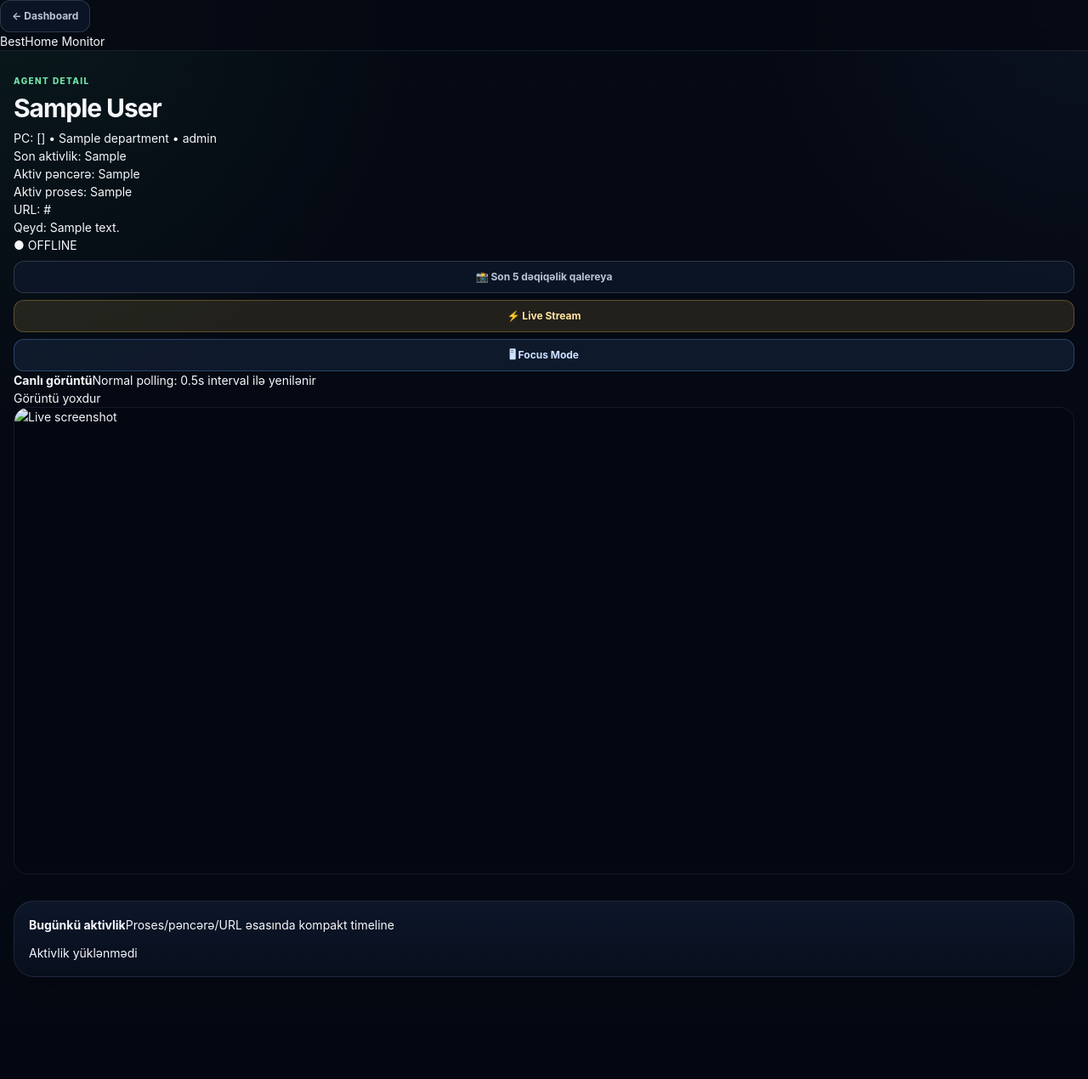
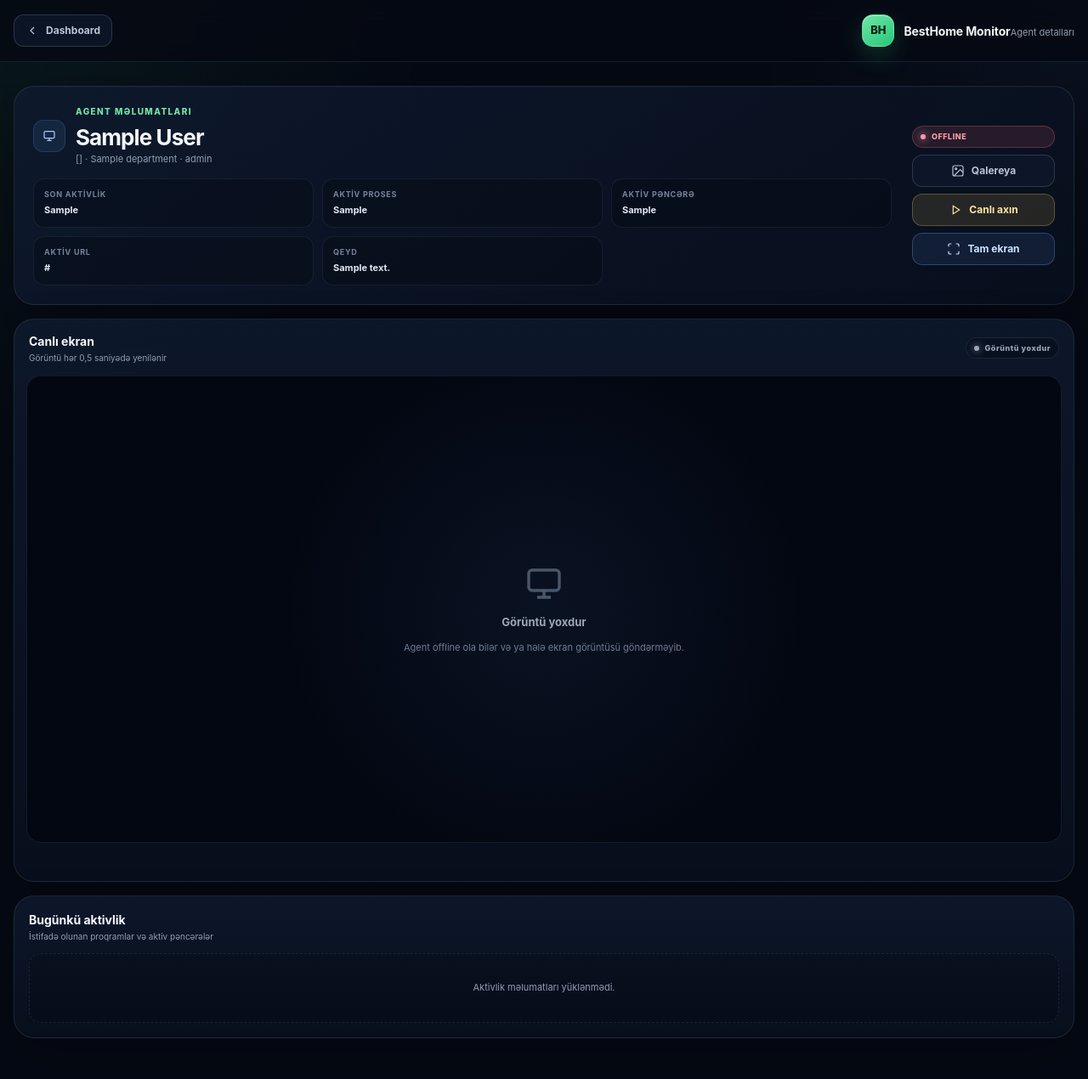
Before and after one commit to AsadAsadov/server, a Flask app: template templates/agent_detail.html in a window 1280 px wide. Shown: the whole page at 85% size. Before the commit the page ends 1150 px from the top, so only its background shows below. Run offline with Flask 3, Linux system fonts and the light colour scheme; the template is opened without the code that fills it: most values are stand-ins (such as "Sample title", 1, 10 or a date in 2020).

Commit message:
Redesign agent detail and live monitor experience

```diff
--- a/templates/agent_detail.html
+++ b/templates/agent_detail.html
@@ -1,5 +1,5 @@
 <!doctype html>
-<html>
+<html lang="az">
 <head>
   <meta charset="utf-8">
   <title>{{ full_name }} - BestHome Monitor</title>
@@ -7,33 +7,218 @@
   <link rel="stylesheet" href="{{ url_for('static', filename='css/style.css') }}">
 </head>
 <body>
-<header class="app-header focus-hide"><a href="{{ url_for('main.dashboard') }}" class="back">← Dashboard</a><div class="subtitle">BestHome Monitor</div></header>
+<header class="app-header focus-hide">
+  <div class="header-inner">
+    <a href="{{ url_for('main.dashboard') }}" class="back">
+      <svg class="icon" viewBox="0 0 24 24" fill="none" stroke="currentColor" stroke-width="1.8"><path d="m15 18-6-6 6-6"/></svg>
+      Dashboard
+    </a>
+    <a class="brand" href="{{ url_for('main.dashboard') }}">
+      <span class="badge">BH</span>
+      <span><span class="brand-title">BestHome Monitor</span><span class="brand-subtitle">Agent detalları</span></span>
+    </a>
+  </div>
+</header>
+
 <main class="detail-main" id="detail-main">
-  <section class="detail-hero focus-hide">
-    <div><p class="eyebrow">Agent detail</p><h1>{{ full_name }}</h1><div class="subtitle">PC: {{ agent_name }}{% if department %} • {{ department }}{% endif %}{% if role %} • {{ role }}{% endif %}<br>Son aktivlik: {{ last_seen_str }}</div><div class="subtitle detail-meta">Aktiv pəncərə: {{ active_window or '—' }}<br>Aktiv proses: {{ active_process or '—' }}{% if active_url %}<br>URL: <span class="url-text">{{ active_url }}</span>{% endif %}</div>{% if note %}<div class="subtitle">Qeyd: {{ note }}</div>{% endif %}</div>
-    <div class="detail-actions">{% if is_online %}<span class="pill pill-online">● ONLINE</span>{% else %}<span class="pill pill-offline">● OFFLINE</span>{% endif %}<a href="{{ url_for('main.agent_gallery', agent_name=agent_name) }}" class="btn-gallery">📸 Son 5 dəqiqəlik qalereya</a><button id="stream-btn" type="button" class="btn-stream">⚡ Live Stream</button><button id="focus-btn" type="button" class="btn-focus">🖥 Focus Mode</button></div>
+  <section class="agent-summary focus-hide">
+    <div class="agent-summary-main">
+      <div class="agent-summary-title">
+        <div class="agent-avatar">
+          <svg class="icon" viewBox="0 0 24 24" fill="none" stroke="currentColor" stroke-width="1.8"><rect x="3" y="4" width="18" height="12" rx="2"/><path d="M8 20h8M12 16v4"/></svg>
+        </div>
+        <div>
+          <p class="eyebrow">Agent məlumatları</p>
+          <h1>{{ full_name }}</h1>
+          <div class="agent-summary-pc">{{ agent_name }}{% if department %} · {{ department }}{% endif %}{% if role %} · {{ role }}{% endif %}</div>
+        </div>
+      </div>
+
+      <div class="agent-detail-grid">
+        <div class="detail-tile"><span>Son aktivlik</span><b>{{ last_seen_str }}</b></div>
+        <div class="detail-tile"><span>Aktiv proses</span><b>{{ active_process or '—' }}</b></div>
+        <div class="detail-tile"><span>Aktiv pəncərə</span><b title="{{ active_window or '' }}">{{ active_window or '—' }}</b></div>
+        {% if active_url %}<div class="detail-tile"><span>Aktiv URL</span><b title="{{ active_url }}">{{ active_url }}</b></div>{% endif %}
+        {% if note %}<div class="detail-tile"><span>Qeyd</span><b title="{{ note }}">{{ note }}</b></div>{% endif %}
+      </div>
+    </div>
+
+    <div class="detail-actions">
+      <span class="status-badge {{ 'status-online' if is_online else 'status-offline' }}"><i class="status-dot"></i>{{ 'ONLINE' if is_online else 'OFFLINE' }}</span>
+      <a href="{{ url_for('main.agent_gallery', agent_name=agent_name) }}" class="btn-gallery">
+        <svg class="icon" viewBox="0 0 24 24" fill="none" stroke="currentColor" stroke-width="1.8"><rect x="3" y="3" width="18" height="18" rx="3"/><circle cx="8.5" cy="8.5" r="1.5"/><path d="m21 15-5-5L5 21"/></svg>
+        Qalereya
+      </a>
+      <button id="stream-btn" type="button" class="btn-stream">
+        <svg class="icon" viewBox="0 0 24 24" fill="none" stroke="currentColor" stroke-width="1.8"><path d="M8 5v14l11-7z"/></svg>
+        Canlı axın
+      </button>
+      <button id="focus-btn" type="button" class="btn-focus">
+        <svg class="icon" viewBox="0 0 24 24" fill="none" stroke="currentColor" stroke-width="1.8"><path d="M8 3H5a2 2 0 0 0-2 2v3M16 3h3a2 2 0 0 1 2 2v3M8 21H5a2 2 0 0 1-2-2v-3M16 21h3a2 2 0 0 0 2-2v-3"/></svg>
+        Tam ekran
+      </button>
+    </div>
   </section>
-  <section class="live-box live-box-large" id="live-box"><div class="live-header"><div><b>Canlı görüntü</b><span class="subtitle" id="live-mode-label">Normal polling: 0.5s interval ilə yenilənir</span></div><div id="live-status" class="subtitle">Yüklənir...</div></div><div class="live-stage" id="live-stage"><img id="live-img" class="live-img" src="" alt="Live screenshot"><div id="mouse-cursor" class="mouse-cursor" hidden></div></div><div class="live-meta" id="live-meta"></div></section>
-  <section class="activity-panel focus-hide"><div class="activity-head"><div><b>Bugünkü aktivlik</b><span class="subtitle">Proses/pəncərə/URL əsasında kompakt timeline</span></div><button id="activity-toggle" type="button" class="btn-secondary" hidden>Hamısını göstər</button></div><div id="activity-list" class="activity-list"><div class="subtitle">Yüklənir...</div></div></section>
+
+  <section class="live-panel" id="live-box">
+    <div class="panel-header focus-hide">
+      <div>
+        <div class="panel-title">Canlı ekran</div>
+        <div class="panel-subtitle" id="live-mode-label">Görüntü hər 0,5 saniyədə yenilənir</div>
+      </div>
+      <div id="live-status" class="live-status-badge"><i class="status-dot"></i>Yüklənir</div>
+    </div>
+
+    <div class="live-stage" id="live-stage">
+      <img id="live-img" class="live-img hidden" alt="Canlı ekran görüntüsü">
+      <div id="live-empty" class="live-empty">
+        <svg class="icon" viewBox="0 0 24 24" fill="none" stroke="currentColor" stroke-width="1.7"><rect x="3" y="4" width="18" height="12" rx="2"/><path d="M8 20h8M12 16v4"/></svg>
+        <b>Görüntü gözlənilir</b>
+        <span>Agent serverə qoşulduqda son ekran görüntüsü burada görünəcək.</span>
+      </div>
+      <div id="mouse-cursor" class="mouse-cursor" hidden></div>
+    </div>
+    <div class="live-meta" id="live-meta"></div>
+  </section>
+
+  <section class="activity-panel focus-hide">
+    <div class="activity-head">
+      <div>
+        <div class="panel-title">Bugünkü aktivlik</div>
+        <div class="panel-subtitle">İstifadə olunan proqramlar və aktiv pəncərələr</div>
+      </div>
+      <button id="activity-toggle" type="button" class="btn-secondary" hidden>Hamısını göstər</button>
+    </div>
+    <div id="activity-list" class="activity-list"><div class="activity-empty">Aktivlik məlumatları yüklənir...</div></div>
+  </section>
 </main>
-<div id="modal"><span id="modal-close">✕</span><img id="modal-img"></div>
+
+<div id="modal"><span id="modal-close">✕</span><img id="modal-img" alt="Ekran görüntüsü"></div>
+
 <script>
-const agentName={{ agent_name|tojson }};
-const imgEl=document.getElementById('live-img'),metaEl=document.getElementById('live-meta'),statusEl=document.getElementById('live-status'),cursorEl=document.getElementById('mouse-cursor'),stageEl=document.getElementById('live-stage'),streamBtn=document.getElementById('stream-btn'),modeLabel=document.getElementById('live-mode-label');
-let lastMouse=null,showAllActivity=false,activityRows=[],isStreamMode=false,pollTimer=null,mouseTimer=null;
-function positionCursor(){if(!lastMouse||!imgEl.naturalWidth){cursorEl.hidden=true;return;}const rect=imgEl.getBoundingClientRect();const stageRect=stageEl.getBoundingClientRect();const imgRatio=imgEl.naturalWidth/imgEl.naturalHeight;const boxRatio=rect.width/rect.height;let w=rect.width,h=rect.height,offX=0,offY=0;if(boxRatio>imgRatio){w=h*imgRatio;offX=(rect.width-w)/2;}else{h=w/imgRatio;offY=(rect.height-h)/2;}const x=offX+(lastMouse.mouse_x/lastMouse.screen_width)*w;const y=offY+(lastMouse.mouse_y/lastMouse.screen_height)*h;cursorEl.style.left=(rect.left-stageRect.left+x)+'px';cursorEl.style.top=(rect.top-stageRect.top+y)+'px';cursorEl.hidden=false;}
-function applyMetadata(data){metaEl.textContent='Son görüntü: '+data.created_at+(data.active_url?' • URL: '+data.active_url:'');if(data.mouse_x!=null&&data.mouse_y!=null&&data.screen_width&&data.screen_height){lastMouse=data;positionCursor();}else{lastMouse=null;cursorEl.hidden=true;}}
-async function fetchLastMetadata(updateImage){try{const resp=await fetch('/api/agent/'+encodeURIComponent(agentName)+'/last');if(!resp.ok){statusEl.textContent='Görüntü yoxdur';return;}const data=await resp.json();if(!data.ok){statusEl.textContent='Görüntü yoxdur';return;}if(updateImage&&data.filename){imgEl.src='/screens/'+data.filename+'?t='+Date.now();}applyMetadata(data);statusEl.textContent=isStreamMode?'Live stream aktiv':'Aktiv';}catch(e){statusEl.textContent='Bağlantı xətası';}}
-function startPollingMode(){isStreamMode=false;streamBtn.classList.remove('active');streamBtn.textContent='⚡ Live Stream';modeLabel.textContent='Normal polling: 0.5s interval ilə yenilənir';if(mouseTimer){clearInterval(mouseTimer);mouseTimer=null;}fetchLastMetadata(true);pollTimer=setInterval(()=>fetchLastMetadata(true),500);}
-function startStreamMode(){isStreamMode=true;streamBtn.classList.add('active');streamBtn.textContent='⏸ Normal Mode';modeLabel.textContent='Live Stream Mode: MJPEG axını aktivdir';if(pollTimer){clearInterval(pollTimer);pollTimer=null;}imgEl.src='/stream/'+encodeURIComponent(agentName)+'?t='+Date.now();statusEl.textContent='Live stream aktiv';fetchLastMetadata(false);mouseTimer=setInterval(()=>fetchLastMetadata(false),1000);}
-function toggleStreamMode(){if(isStreamMode){startPollingMode();}else{startStreamMode();}}
-function renderActivity(){const list=document.getElementById('activity-list'),toggle=document.getElementById('activity-toggle');if(!activityRows.length){list.innerHTML='<div class="subtitle">Bugün üçün aktivlik yoxdur</div>';return;}const rows=showAllActivity?activityRows:activityRows.slice(0,5);list.innerHTML=rows.map(a=>`<div class="activity-item"><div><b>${escapeHtml(a.process||'—')}</b><span>${escapeHtml(a.url||a.window||'—')}</span></div><div class="activity-time"><b>${escapeHtml(a.formatted_duration)}</b><span>${escapeHtml(a.first_seen)} - ${escapeHtml(a.last_seen)}</span></div></div>`).join('');toggle.hidden=activityRows.length<=5;toggle.textContent=showAllActivity?'Az göstər':'Hamısını göstər';}
-function escapeHtml(v){return String(v||'').replace(/[&<>"]/g,c=>({'&':'&amp;','<':'&lt;','>':'&gt;','"':'&quot;'}[c]));}
-async function fetchActivity(){try{const resp=await fetch('/api/agent/'+encodeURIComponent(agentName)+'/activity/today');const data=await resp.json();activityRows=data.activities||[];renderActivity();}catch(e){document.getElementById('activity-list').innerHTML='<div class="subtitle">Aktivlik yüklənmədi</div>';}}
-startPollingMode();fetchActivity();setInterval(fetchActivity,30000);imgEl.addEventListener('load',positionCursor);window.addEventListener('resize',positionCursor);streamBtn.addEventListener('click',toggleStreamMode);
-document.getElementById('activity-toggle').addEventListener('click',()=>{showAllActivity=!showAllActivity;renderActivity();});
-const focusBtn=document.getElementById('focus-btn');function setFocus(on){document.body.classList.toggle('focus-mode',on);focusBtn.textContent=on?'Normal view':'🖥 Focus Mode';setTimeout(positionCursor,50);}focusBtn.addEventListener('click',async()=>{const on=!document.body.classList.contains('focus-mode');setFocus(on);if(on&&document.fullscreenEnabled){try{await document.documentElement.requestFullscreen();}catch(e){}}else if(!on&&document.fullscreenElement){document.exitFullscreen();}});document.addEventListener('keydown',e=>{if(e.key==='Escape')setFocus(false);});document.addEventListener('fullscreenchange',()=>{if(!document.fullscreenElement)setFocus(false);});
-const modal=document.getElementById('modal'),modalImg=document.getElementById('modal-img'),modalClose=document.getElementById('modal-close');imgEl.addEventListener('click',()=>{if(document.body.classList.contains('focus-mode'))return;if(!imgEl.src)return;modalImg.src=imgEl.src;modal.style.display='flex';});modalClose.addEventListener('click',()=>modal.style.display='none');modal.addEventListener('click',e=>{if(e.target===modal)modal.style.display='none';});
+var agentName={{ agent_name|tojson }};
+var imgEl=document.getElementById('live-img');
+var emptyEl=document.getElementById('live-empty');
+var metaEl=document.getElementById('live-meta');
+var statusEl=document.getElementById('live-status');
+var cursorEl=document.getElementById('mouse-cursor');
+var stageEl=document.getElementById('live-stage');
+var streamBtn=document.getElementById('stream-btn');
+var modeLabel=document.getElementById('live-mode-label');
+var lastMouse=null;
+var showAllActivity=false;
+var activityRows=[];
+var isStreamMode=false;
+var pollTimer=null;
+var mouseTimer=null;
+
+function setStatus(text,active){statusEl.innerHTML='<i class="status-dot"></i>'+text;statusEl.classList.toggle('active',!!active);}
+function showEmpty(title,description){imgEl.classList.add('hidden');emptyEl.classList.remove('hidden');emptyEl.querySelector('b').textContent=title;emptyEl.querySelector('span').textContent=description;cursorEl.hidden=true;}
+function showImage(){emptyEl.classList.add('hidden');imgEl.classList.remove('hidden');}
+function positionCursor(){
+  if(!lastMouse||!imgEl.naturalWidth||imgEl.classList.contains('hidden')){cursorEl.hidden=true;return;}
+  var rect=imgEl.getBoundingClientRect();
+  var stageRect=stageEl.getBoundingClientRect();
+  var imgRatio=imgEl.naturalWidth/imgEl.naturalHeight;
+  var boxRatio=rect.width/rect.height;
+  var width=rect.width,height=rect.height,offsetX=0,offsetY=0;
+  if(boxRatio>imgRatio){width=height*imgRatio;offsetX=(rect.width-width)/2;}else{height=width/imgRatio;offsetY=(rect.height-height)/2;}
+  var x=offsetX+(lastMouse.mouse_x/lastMouse.screen_width)*width;
+  var y=offsetY+(lastMouse.mouse_y/lastMouse.screen_height)*height;
+  cursorEl.style.left=(rect.left-stageRect.left+x)+'px';
+  cursorEl.style.top=(rect.top-stageRect.top+y)+'px';
+  cursorEl.hidden=false;
+}
+function applyMetadata(data){
+  metaEl.textContent='Son görüntü: '+data.created_at+(data.active_url?' · '+data.active_url:'');
+  if(data.mouse_x!==null&&data.mouse_x!==undefined&&data.mouse_y!==null&&data.mouse_y!==undefined&&data.screen_width&&data.screen_height){lastMouse=data;positionCursor();}
+  else{lastMouse=null;cursorEl.hidden=true;}
+}
+function fetchLastMetadata(updateImage){
+  fetch('/api/agent/'+encodeURIComponent(agentName)+'/last')
+    .then(function(response){if(!response.ok) throw new Error('no-image');return response.json();})
+    .then(function(data){
+      if(!data.ok) throw new Error('no-image');
+      if(updateImage&&data.filename){
+        imgEl.onload=function(){showImage();positionCursor();};
+        imgEl.onerror=function(){showEmpty('Görüntü açıla bilmədi','Agent yenidən görüntü göndərdikdə avtomatik bərpa olunacaq.');};
+        imgEl.src='/screens/'+encodeURIComponent(data.filename)+'?t='+Date.now();
+      }
+      applyMetadata(data);
+      setStatus(isStreamMode?'Canlı axın aktivdir':'Agent aktivdir',true);
+    })
+    .catch(function(){setStatus('Görüntü yoxdur',false);showEmpty('Görüntü yoxdur','Agent offline ola bilər və ya hələ ekran görüntüsü göndərməyib.');});
+}
+function startPollingMode(){
+  isStreamMode=false;
+  streamBtn.classList.remove('active');
+  streamBtn.innerHTML='<svg class="icon" viewBox="0 0 24 24" fill="none" stroke="currentColor" stroke-width="1.8"><path d="M8 5v14l11-7z"/></svg>Canlı axın';
+  modeLabel.textContent='Görüntü hər 0,5 saniyədə yenilənir';
+  if(mouseTimer){clearInterval(mouseTimer);mouseTimer=null;}
+  if(pollTimer){clearInterval(pollTimer);}
+  fetchLastMetadata(true);
+  pollTimer=setInterval(function(){fetchLastMetadata(true);},500);
+}
+function startStreamMode(){
+  isStreamMode=true;
+  streamBtn.classList.add('active');
+  streamBtn.innerHTML='<svg class="icon" viewBox="0 0 24 24" fill="none" stroke="currentColor" stroke-width="1.8"><path d="M6 5h4v14H6zM14 5h4v14h-4z"/></svg>Normal rejim';
+  modeLabel.textContent='Davamlı canlı axın aktivdir';
+  if(pollTimer){clearInterval(pollTimer);pollTimer=null;}
+  imgEl.onload=function(){showImage();positionCursor();};
+  imgEl.onerror=function(){showEmpty('Canlı axın açılmadı','Normal rejimə qayıdıb yenidən yoxlayın.');setStatus('Axın xətası',false);};
+  imgEl.src='/stream/'+encodeURIComponent(agentName)+'?t='+Date.now();
+  showImage();
+  setStatus('Canlı axın aktivdir',true);
+  fetchLastMetadata(false);
+  mouseTimer=setInterval(function(){fetchLastMetadata(false);},1000);
+}
+function toggleStreamMode(){if(isStreamMode)startPollingMode();else startStreamMode();}
+function escapeHtml(value){return String(value||'').replace(/[&<>\"]/g,function(character){return {'&':'&amp;','<':'&lt;','>':'&gt;','\"':'&quot;'}[character];});}
+function renderActivity(){
+  var list=document.getElementById('activity-list');
+  var toggle=document.getElementById('activity-toggle');
+  if(!activityRows.length){list.innerHTML='<div class="activity-empty">Bu gün üçün aktivlik qeydə alınmayıb.</div>';toggle.hidden=true;return;}
+  var rows=showAllActivity?activityRows:activityRows.slice(0,5);
+  list.innerHTML=rows.map(function(item){return '<div class="activity-item"><div><b>'+escapeHtml(item.process||'—')+'</b><span>'+escapeHtml(item.url||item.window||'—')+'</span></div><div class="activity-time"><b>'+escapeHtml(item.formatted_duration)+'</b><span>'+escapeHtml(item.first_seen)+' - '+escapeHtml(item.last_seen)+'</span></div></div>';}).join('');
+  toggle.hidden=activityRows.length<=5;
+  toggle.textContent=showAllActivity?'Az göstər':'Hamısını göstər';
+}
+function fetchActivity(){
+  fetch('/api/agent/'+encodeURIComponent(agentName)+'/activity/today')
+    .then(function(response){return response.json();})
+    .then(function(data){activityRows=data.activities||[];renderActivity();})
+    .catch(function(){document.getElementById('activity-list').innerHTML='<div class="activity-empty">Aktivlik məlumatları yüklənmədi.</div>';});
+}
+
+startPollingMode();
+fetchActivity();
+setInterval(fetchActivity,30000);
+imgEl.addEventListener('load',positionCursor);
+window.addEventListener('resize',positionCursor);
+streamBtn.addEventListener('click',toggleStreamMode);
+document.getElementById('activity-toggle').addEventListener('click',function(){showAllActivity=!showAllActivity;renderActivity();});
+
+var focusBtn=document.getElementById('focus-btn');
+function setFocus(enabled){
+  document.body.classList.toggle('focus-mode',enabled);
+  focusBtn.innerHTML=enabled?'Normal görünüş':'<svg class="icon" viewBox="0 0 24 24" fill="none" stroke="currentColor" stroke-width="1.8"><path d="M8 3H5a2 2 0 0 0-2 2v3M16 3h3a2 2 0 0 1 2 2v3M8 21H5a2 2 0 0 1-2-2v-3M16 21h3a2 2 0 0 0 2-2v-3"/></svg>Tam ekran';
+  setTimeout(positionCursor,50);
+}
+focusBtn.addEventListener('click',function(){
+  var enabled=!document.body.classList.contains('focus-mode');
+  setFocus(enabled);
+  if(enabled&&document.fullscreenEnabled){document.documentElement.requestFullscreen().catch(function(){});}
+  else if(!enabled&&document.fullscreenElement){document.exitFullscreen();}
+});
+document.addEventListener('keydown',function(event){if(event.key==='Escape')setFocus(false);});
+document.addEventListener('fullscreenchange',function(){if(!document.fullscreenElement)setFocus(false);});
+
+var modal=document.getElementById('modal');
+var modalImg=document.getElementById('modal-img');
+imgEl.addEventListener('click',function(){if(document.body.classList.contains('focus-mode')||imgEl.classList.contains('hidden'))return;modalImg.src=imgEl.src;modal.style.display='flex';});
+document.getElementById('modal-close').addEventListener('click',function(){modal.style.display='none';});
+modal.addEventListener('click',function(event){if(event.target===modal)modal.style.display='none';});
 </script>
 </body>
 </html>
```
